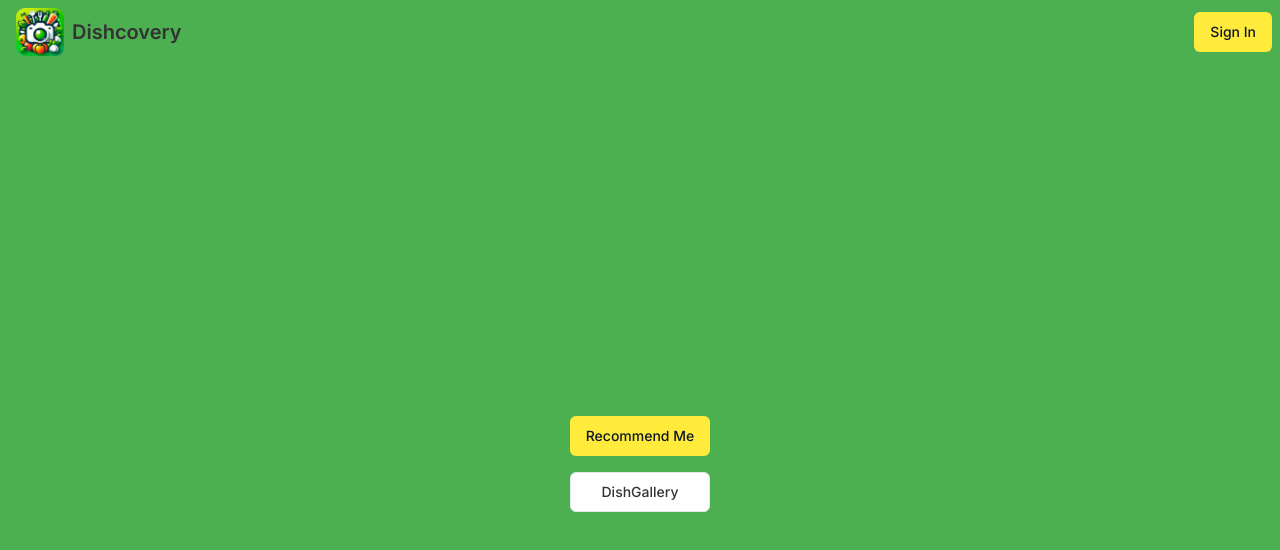
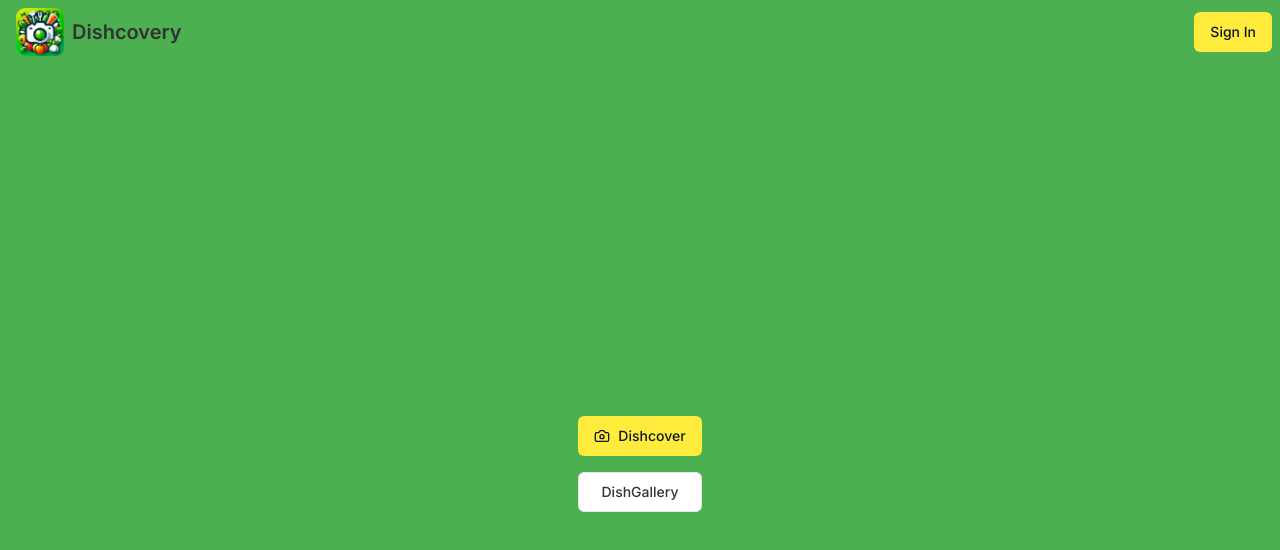
Before and after one commit to itsOmSarraf/dishcovery-nextjs, a Next.js app: page / in a window 1280 px wide. Shown: the top 550 px of the page. Built offline with nearby package versions, Linux system fonts and the light colour scheme; no server answers.

Commit message:
dishcover

```diff
--- a/src/app/page.tsx
+++ b/src/app/page.tsx
@@ -1,13 +1,14 @@
 'use client'
 import { Button } from "@/components/ui/button";
 import { useRouter } from "next/navigation";
+import { CameraIcon } from "lucide-react";
 export default function Home() {
   const router = useRouter();
 
   return (
     <div className="flex items-center justify-center min-h-screen">
       <div className="flex flex-col gap-4">
-        <Button onClick={() => router.push('/recommend')} variant="secondary">Recommend Me</Button>
+        <Button onClick={() => router.push('/recommend')} variant="secondary"><CameraIcon />Dishcover</Button>
         <Button onClick={() => router.push('/gallery')} variant={'outline'} >DishGallery</Button>
       </div>
     </div>
--- a/src/components/navbar.tsx
+++ b/src/components/navbar.tsx
@@ -17,8 +17,7 @@ import {
 import { SignOut } from "./auth/signout"
 
 export default async function NavBar() {
-    const session = await auth();
-    console.log(session?.user?.image)
+    const session = await auth()
     return (
         <div className="flex justify-between items-center px-2">
             <Link href='/'>
@@ -28,7 +27,7 @@ export default async function NavBar() {
                 </div>
             </Link>
 
-            {!session?.user?.image ? (
+            {!session?.user ? (
                 <SignIn />
             ) : (
                 <Menubar className="border-0">
```
Also changed, not shown: 1 other file (tests, documents, lock files or other folders).
